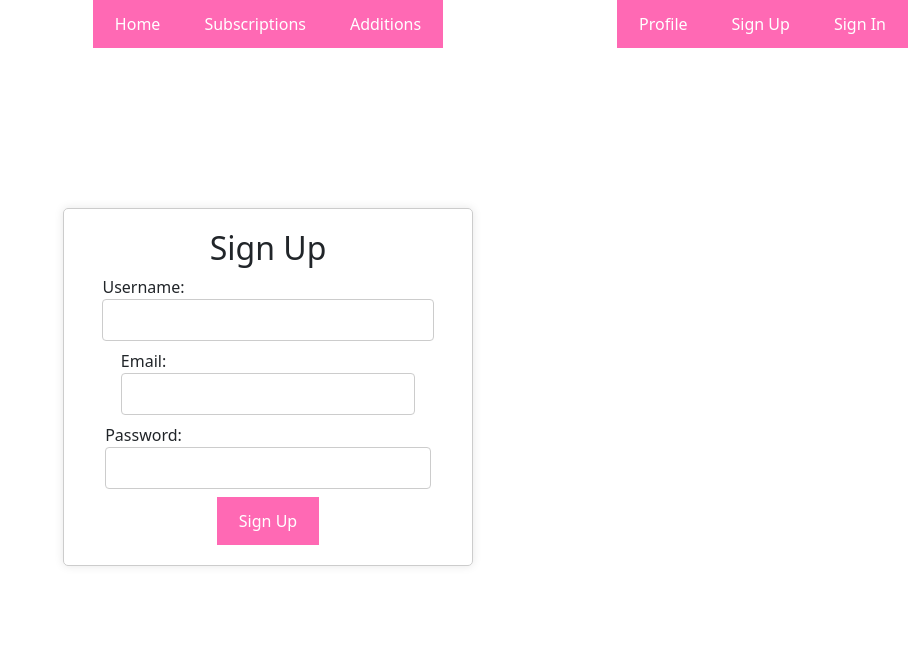
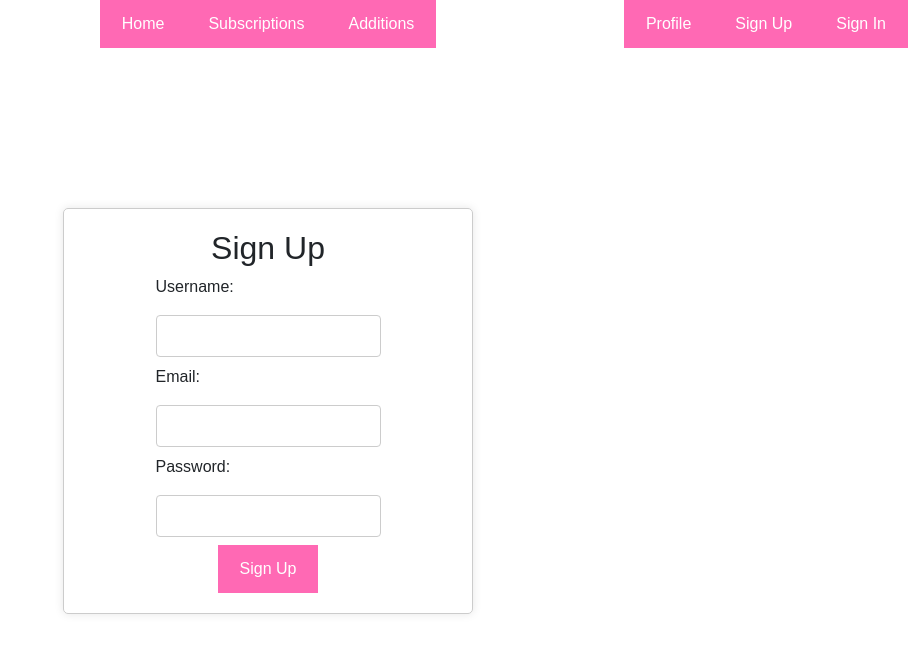
Before and after one commit to ValeriaRudenko/SocialMediaWebsiteForPets, a React (Create React App) app in the folder frontend/: page / in a window 1280 px wide. Shown: the top 652 px of the page, without its empty margins (372-1280 px from the left). Built offline with nearby package versions, Linux system fonts and the light colour scheme.

Commit message:
css update

```diff
--- a/frontend/src/components/Main.css
+++ b/frontend/src/components/Main.css
@@ -7,6 +7,7 @@ button {
     text-decoration: none;
     border-radius: 5px;
     cursor: pointer;
+    margin: 20px;
     transition: background-color 0.3s ease-in-out, color 0.3s ease-in-out;
 }
 
@@ -23,3 +24,7 @@ button:hover {
     color: #fff; /* White text on hover */
     border: 2px solid #ff4081; /* Lighter pink border on hover */
 }
+
+div {
+    font-family: Century Gothic, CenturyGothic, AppleGothic, sans-serif;
+}
--- /dev/null
+++ b/frontend/src/components/Sign.css
@@ -0,0 +1,32 @@
+
+.container {
+    max-width: 400px;
+    margin: auto;
+    margin-top: 20vh;
+    padding: 20px;
+    border: 1px solid #ccc;
+    border-radius: 5px;
+    box-shadow: 0 0 10px rgba(0, 0, 0, 0.1);
+}
+
+h2 {
+    text-align: center;
+}
+
+form {
+    display: flex;
+    flex-direction: column;
+    align-items: center;
+}
+
+label {
+    margin-bottom: 8px;
+}
+
+input {
+    width: 100%;
+    padding: 8px;
+    margin-bottom: 16px;
+    border: 1px solid #ccc;
+    border-radius: 4px;
+}
--- a/frontend/src/components/SignIn.js
+++ b/frontend/src/components/SignIn.js
@@ -2,7 +2,7 @@
 
 import React, {useState} from 'react';
 import axios from 'axios';
-import './SignIn.css'; // Assuming this file contains some styling for the component
+import './Sign.css'; // Assuming this file contains some styling for the component
 
 const SignIn = () => {
     const [email, setEmail] = useState('');
@@ -39,11 +39,11 @@ const SignIn = () => {
                         <h2>Sign In</h2>
                         <form>
                             <label>
-                                Email:
+                                <p>Email: </p>
                                 <input type="email" value={email} onChange={(e) => setEmail(e.target.value)}/>
                             </label>
                             <label>
-                                Password:
+                                <p>Password:</p>
                                 <input type="password" value={password} onChange={(e) => setPassword(e.target.value)}/>
                             </label>
                             <button type="button" onClick={handleSignIn}>
--- a/frontend/src/components/SignUp.js
+++ b/frontend/src/components/SignUp.js
@@ -2,7 +2,7 @@
 
 import React, {useState} from 'react';
 import axios from 'axios';
-import './SignUp.css'; // Import the CSS file
+//import './Sign.css'; // Import the CSS file
 
 const SignUp = () => {
     const [username, setUsername] = useState('');
@@ -36,15 +36,15 @@ const SignUp = () => {
                     <h2>Sign Up</h2>
                     <form>
                         <label>
-                            Username:
+                            <p>Username:</p>
                             <input type="text" value={username} onChange={(e) => setUsername(e.target.value)}/>
                         </label>
                         <label>
-                            Email:
+                            <p>Email:</p>
                             <input type="email" value={email} onChange={(e) => setEmail(e.target.value)}/>
                         </label>
                         <label>
-                            Password:
+                            <p>Password:</p>
                             <input type="password" value={password} onChange={(e) => setPassword(e.target.value)}/>
                         </label>
                         <button type="button" onClick={handleSignUp}>
```
